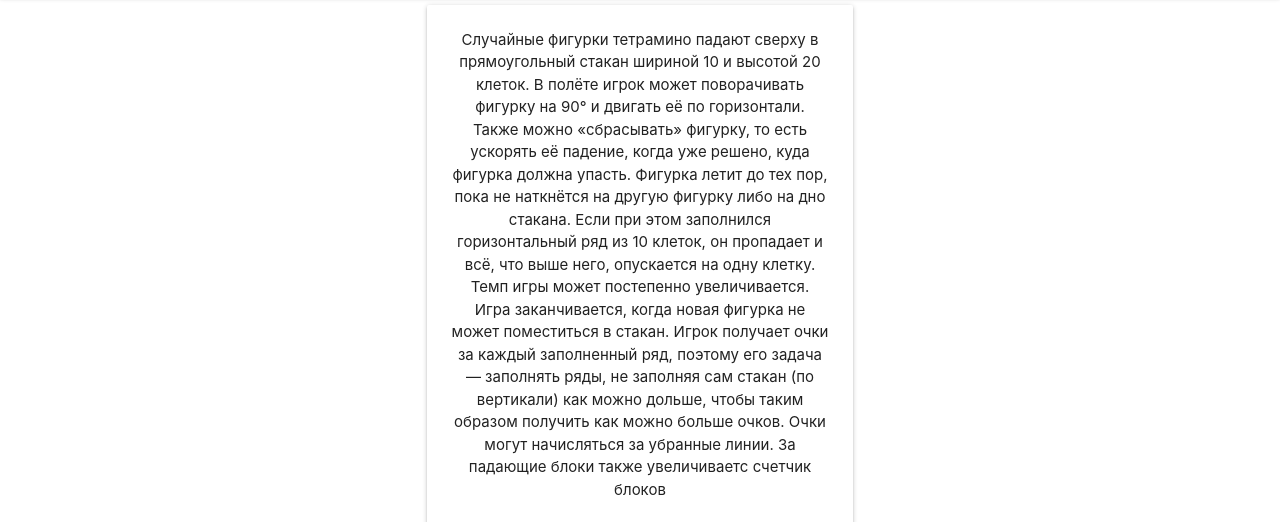
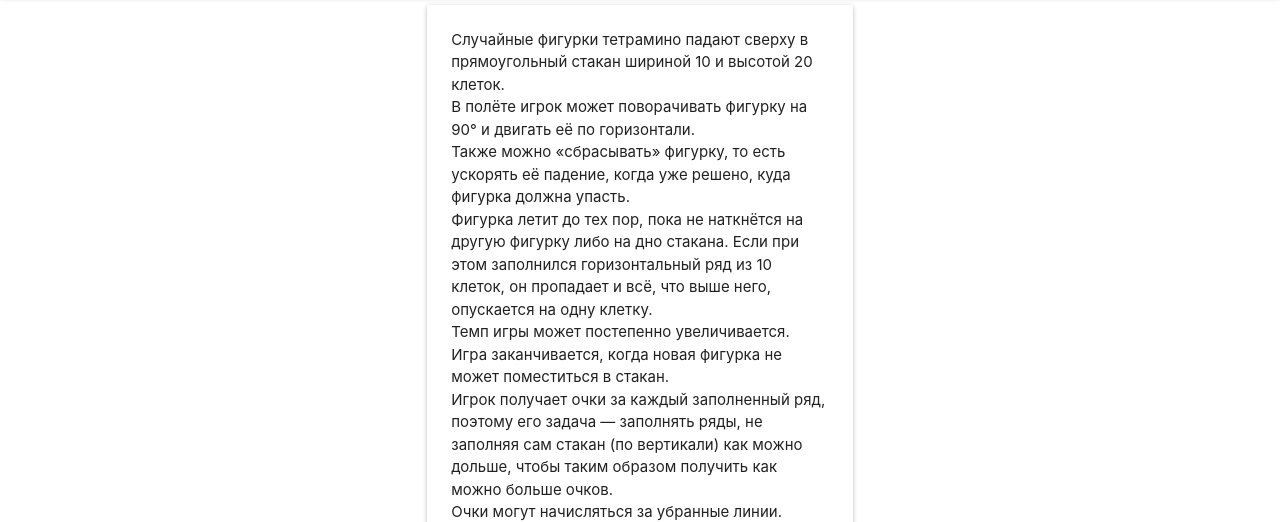
Before and after one commit to dimidgamedev/mytetris, a plain HTML site: page rules.html in a window 1280 px wide. Shown: the part 67-589 px from the top of the page. Drawn offline with nearby package versions, Linux system fonts and the light colour scheme.

Commit message:
fix text align

```diff
--- a/rules.html
+++ b/rules.html
@@ -21,23 +21,23 @@
                 <div class="col s6 offset-s3 valign">
                     <div class="card">
                         <div class="card-content">
-                            <div class="center-align">
-                                <span class="valign-wrapper hoverable">
+                            <div class="valign-wrapper hoverable">
+                                <p class="card-text">
                                     Случайные фигурки тетрамино падают сверху в прямоугольный стакан шириной 10 и
-                                    высотой 20 клеток. В полёте игрок может поворачивать фигурку на 90° и двигать её
-                                    по горизонтали. Также можно «сбрасывать» фигурку, то есть ускорять её падение,
-                                    когда уже решено, куда фигурка должна упасть.
+                                    высотой 20 клеток. <br> В полёте игрок может поворачивать фигурку на 90° и двигать её
+                                    по горизонтали. <br> Также можно «сбрасывать» фигурку, то есть ускорять её падение,
+                                    когда уже решено, куда фигурка должна упасть. <br>
                                     Фигурка летит до тех пор, пока не наткнётся на другую фигурку либо на дно стакана.
                                     Если при этом заполнился горизонтальный ряд из 10 клеток, он пропадает и всё,
-                                    что выше него, опускается на одну клетку.
-                                    Темп игры может постепенно увеличивается.
-                                    Игра заканчивается, когда новая фигурка не может поместиться в стакан.
+                                    что выше него, опускается на одну клетку. <br>
+                                    Темп игры может постепенно увеличивается. <br>
+                                    Игра заканчивается, когда новая фигурка не может поместиться в стакан. <br>
                                     Игрок получает очки за каждый заполненный ряд, поэтому его задача — заполнять ряды,
                                     не заполняя сам стакан (по вертикали) как можно дольше,
-                                    чтобы таким образом получить как можно больше очков.
-                                    Очки могут начисляться за убранные линии.
-                                    За падающие блоки также увеличиваетс счетчик блоков
-                                </span>
+                                    чтобы таким образом получить как можно больше очков.<br>
+                                    Очки могут начисляться за убранные линии.<br>
+                                    За падающие блоки также увеличивается счетчик блоков.
+                                </p>
                             </div>
                         </div>
                         <div class="card-action">
@@ -51,7 +51,5 @@
                 </div>
             </div>
         </div>
-
-        <script type="text/javascript" src="js/materialize.min.js"></script>
     </body>
 </html>
```
Also changed, not shown: index.html (+0 -1 lines).
